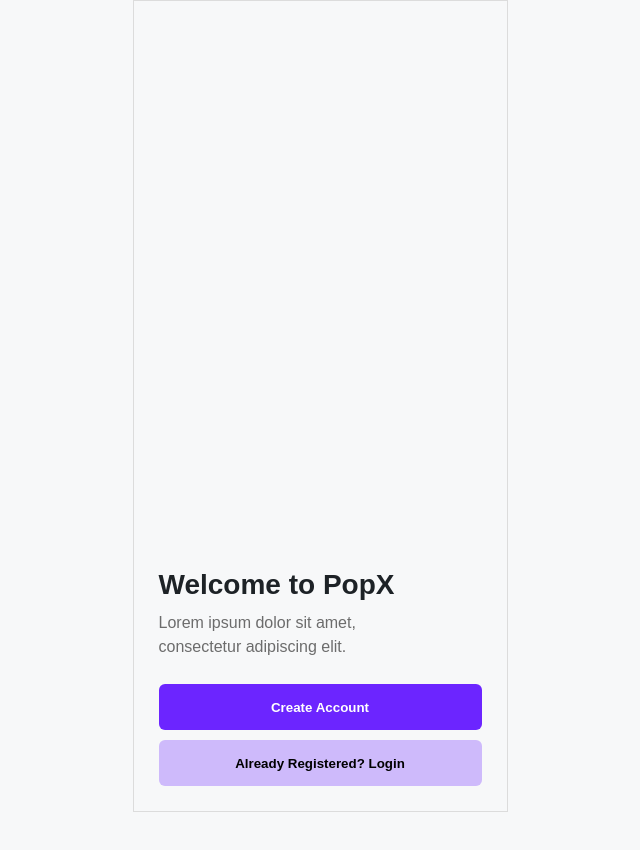
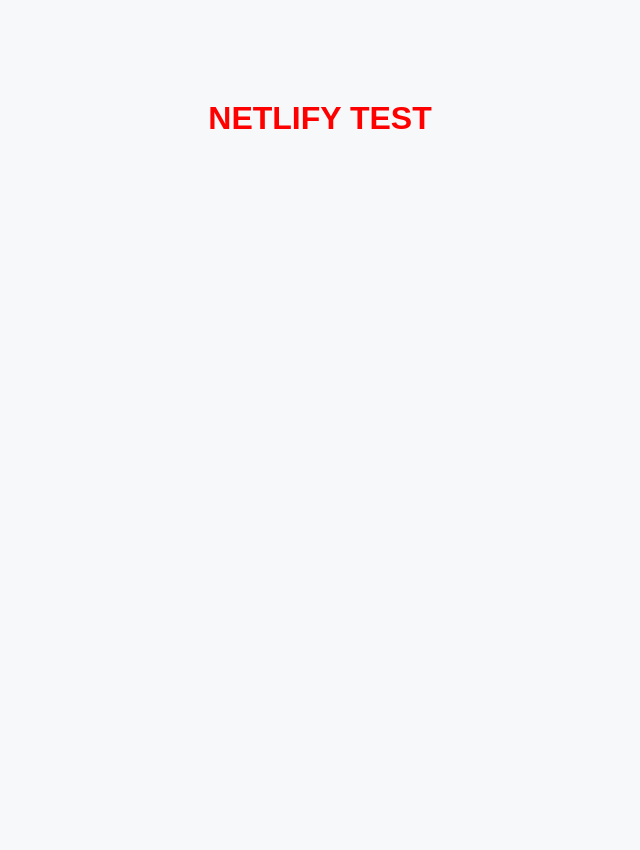
Before and after one commit to Hasini003/popX-assignment, a React (Vite) app: page / in a window 1280 px wide. Shown: the top 850 px of the page, without its empty margins (320-960 px from the left). Before the commit the page ends 812 px from the top, so only its background shows below. Built offline with nearby package versions, Linux system fonts and the light colour scheme.

Commit message:
Netlify test

```diff
--- a/src/App.jsx
+++ b/src/App.jsx
@@ -1,21 +1,14 @@
-import { BrowserRouter, Routes, Route } from "react-router-dom";
-import "./App.css";
-
-import Home from "./pages/Home";
-import Login from "./pages/Login";
-import Register from "./pages/Register";
-import Account from "./pages/Account";
-
 function App() {
   return (
-    <BrowserRouter>
-      <Routes>
-        <Route path="/" element={<Home />} />
-        <Route path="/login" element={<Login />} />
-        <Route path="/register" element={<Register />} />
-        <Route path="/account" element={<Account />} />
-      </Routes>
-    </BrowserRouter>
+    <h1
+      style={{
+        color: "red",
+        textAlign: "center",
+        marginTop: "100px"
+      }}
+    >
+      NETLIFY TEST
+    </h1>
   );
 }
 
```
